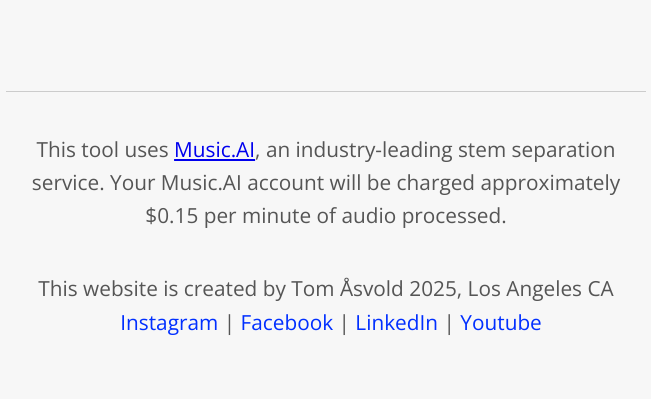
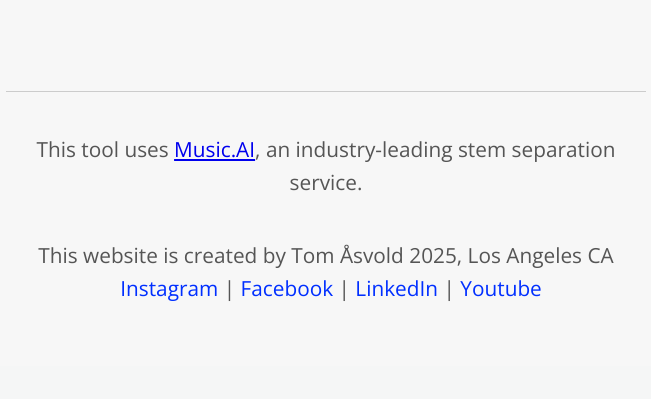
Before and after one commit to tomasvold/drum-splitter-app, a Flask app: page / in a window 1280 px wide. Shown: the part 804-1203 px from the top of the page, without its empty margins (314-965 px from the left). After the commit the page ends 1105 px from the top, so only its background shows below. Run offline with Flask 3, Linux system fonts and the light colour scheme; some web fonts are replaced.

Commit message:
small update on index.html

```diff
--- a/templates/index.html
+++ b/templates/index.html
@@ -23,7 +23,6 @@
 
   <footer>
     <p>This tool uses <a href="https://music.ai/" target="_blank" rel="noopener noreferrer">Music.AI</a>, an industry-leading stem separation service.
-      Your Music.AI account will be charged approximately $0.15 per minute of audio processed.
     </p>
     <p>This website is created by Tom Åsvold 2025, Los Angeles CA<br>
       <span class="social-links">
```
